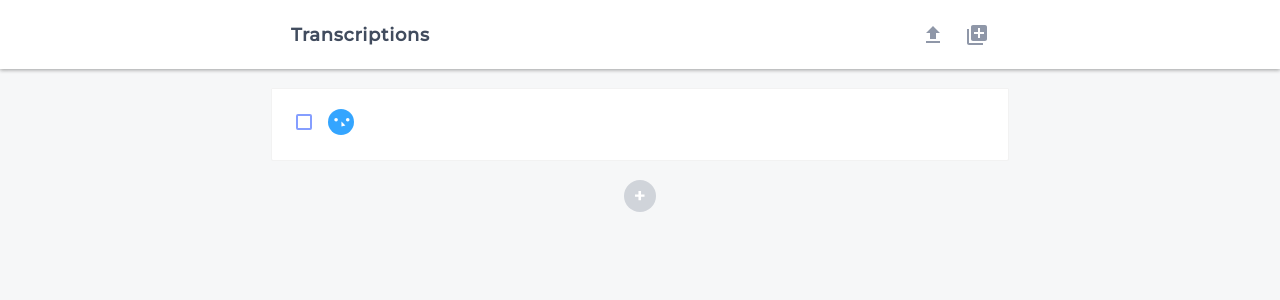
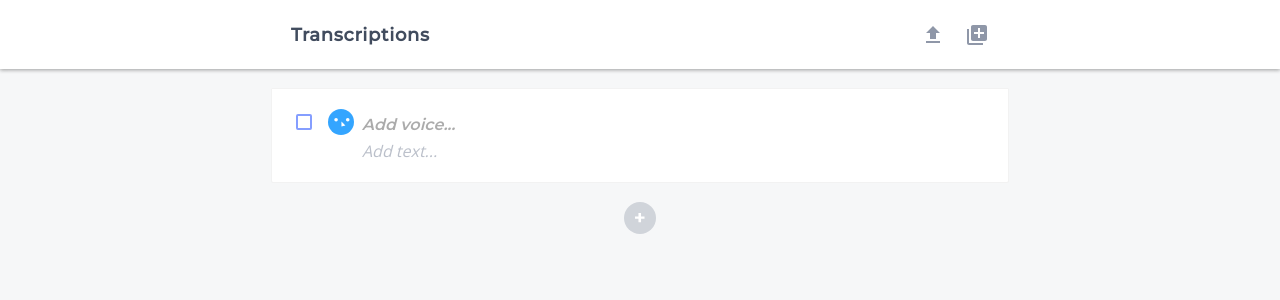
Before and after one commit to Unbabel/frontend-challenge, a Vue app in the folder app/: page /transcriptions in a window 1280 px wide. Both pictures are taken after a click on the picture 640 px from the left and 139 px from the top of the page. Shown: the top 300 px of the page. Built offline with nearby package versions, Linux system fonts and the light colour scheme.

Commit message:
add transcription update action

```diff
--- a/app/src/components/transcriptions/TranscriptionsList.vue
+++ b/app/src/components/transcriptions/TranscriptionsList.vue
@@ -10,7 +10,15 @@ const props = defineProps({
   },
 });
 
-const emit = defineEmits(["transcription-select", "transcription-delete"]);
+const emit = defineEmits([
+  "transcription-select",
+  "transcription-delete",
+  "transcription-update",
+]);
+
+const handleTranscriptionUpdate = (transcription, $updatePatch) => {
+  emit("transcription-update", { transcription, $updatePatch });
+};
 </script>
 
 <template>
@@ -22,6 +30,7 @@ const emit = defineEmits(["transcription-select", "transcription-delete"]);
         :transcription="transcription"
         @select="emit('transcription-select', transcription)"
         @delete="emit('transcription-delete', transcription)"
+        @update="handleTranscriptionUpdate(transcription, $event)"
       ></TranscriptionsListItem>
     </template>
     <template v-else>
--- a/app/src/components/transcriptions/TranscriptionsListItem.vue
+++ b/app/src/components/transcriptions/TranscriptionsListItem.vue
@@ -3,6 +3,7 @@ import TranscriptionReadModel from "@/models/TranscriptionReadModel";
 import AppIcon from "@/components/base/AppIcon.vue";
 import AppCheckbox from "../base/AppCheckbox.vue";
 import { computed } from "vue";
+import AppInput from "../base/AppInput.vue";
 
 const props = defineProps({
   transcription: {
@@ -11,12 +12,22 @@ const props = defineProps({
   },
 });
 
-const emit = defineEmits(["select", "delete"]);
+const emit = defineEmits(["select", "delete", "update"]);
 
 const isSelected = computed({
   get: () => props.transcription.IsSelected,
   set: () => emit("select", props.transcription), // could call store, but prefer this logic to be on a higher view level component
 });
+
+const handleVoiceInputChange = ($voiceInputValue) => {
+  if ($voiceInputValue === props.transcription.Voice) return;
+  emit("update", { voice: $voiceInputValue });
+};
+const handleTextInputChange = ($focusOutEvent) => {
+  const text = $focusOutEvent.target.innerText;
+  if (text === props.transcription.Text) return;
+  emit("update", { text });
+};
 </script>
 
 <template>
@@ -27,9 +38,12 @@ const isSelected = computed({
     <div>
       <AppIcon icon-name="person"></AppIcon>
     </div>
-    <div>
-      <p class="list-item-title">{{ props.transcription.Voice }}</p>
-    </div>
+    <AppInput
+      class="list-item-title"
+      placeholder="Add voice..."
+      :value="props.transcription.Voice"
+      @change="handleVoiceInputChange"
+    ></AppInput>
     <div>
       <AppIcon
         class="on-hover-icon"
@@ -38,7 +52,13 @@ const isSelected = computed({
         @click="emit('delete', props.transcription)"
       ></AppIcon>
     </div>
-    <p class="list-item-text">{{ props.transcription.Text }}</p>
+    <div
+      class="list-item-text"
+      contenteditable
+      placeholder="Add text..."
+      v-text="props.transcription.Text"
+      @focusout="handleTextInputChange"
+    ></div>
   </li>
 </template>
 
@@ -63,6 +83,15 @@ $list-item-border-radius: 2px;
 
   .list-item-text {
     grid-column: 3 / 4;
+    outline: 0;
+    cursor: text;
+    border-radius: 5px;
+
+    &:empty:before {
+      content: attr(placeholder);
+      font-style: italic;
+      opacity: 0.5;
+    }
   }
 
   .on-hover-icon {
--- a/app/src/store/useTranscriptionsStore.js
+++ b/app/src/store/useTranscriptionsStore.js
@@ -1,5 +1,6 @@
 /**
  * TRANSCRIPITIONS RESOURCE STORE
+ * Store to handle transcriptions domain state.
  * Hope you don't mind not using VueX. My time restrictions demanded for a more pragmatic a simpler approach.
  */
 import TranscriptionReadModel from "@/models/TranscriptionReadModel";
@@ -65,6 +66,21 @@ export function useTranscriptionsStore() {
   };
 
   /**
+   * Updates transcription having the given id with the patch object passed down as parameter.
+   * @param {String | Number} id - Id of the transcription to update.
+   * @param {Object} patch - Patch of transcription to be updated. Should have text or voice properties.
+   */
+  const updateTranscriptionOfId = (id, patch) => {
+    const index = getIndexOfTranscriptionById(id);
+    if (index < 0) return;
+
+    const transcription = { ...state.transcriptions[index], ...patch };
+    state.transcriptions.splice(index, 1, {
+      ...transcription,
+    });
+  };
+
+  /**
    * Removes transcription with the given id.
    * @param {Number} id
    */
@@ -103,5 +119,6 @@ export function useTranscriptionsStore() {
     getTranscriptions,
     saveTranscriptions,
     addTranscription,
+    updateTranscriptionOfId,
   };
 }
--- a/app/src/views/TranscriptionsView.vue
+++ b/app/src/views/TranscriptionsView.vue
@@ -8,6 +8,7 @@ const {
   toggleTranscriptionSelectionOfId,
   deleteTranscriptionOfId,
   addTranscription,
+  updateTranscriptionOfId,
 } = useTranscriptionsStore();
 
 const handleTranscriptionSelection = ($transcription) => {
@@ -16,6 +17,10 @@ const handleTranscriptionSelection = ($transcription) => {
 
 const handleTranscriptionDelete = ($transcription) => {
   deleteTranscriptionOfId($transcription.Id);
+};
+
+const handleTranscriptionUpdate = ({ transcription, $updatePatch }) => {
+  updateTranscriptionOfId(transcription.Id, $updatePatch);
 };
 </script>
 
@@ -26,6 +31,7 @@ const handleTranscriptionDelete = ($transcription) => {
         :transcriptions="transcriptions"
         @transcription-select="handleTranscriptionSelection"
         @transcription-delete="handleTranscriptionDelete"
+        @transcription-update="handleTranscriptionUpdate"
       ></TranscriptionsList>
     </section>
     <div class="padding-all text-center">
```
